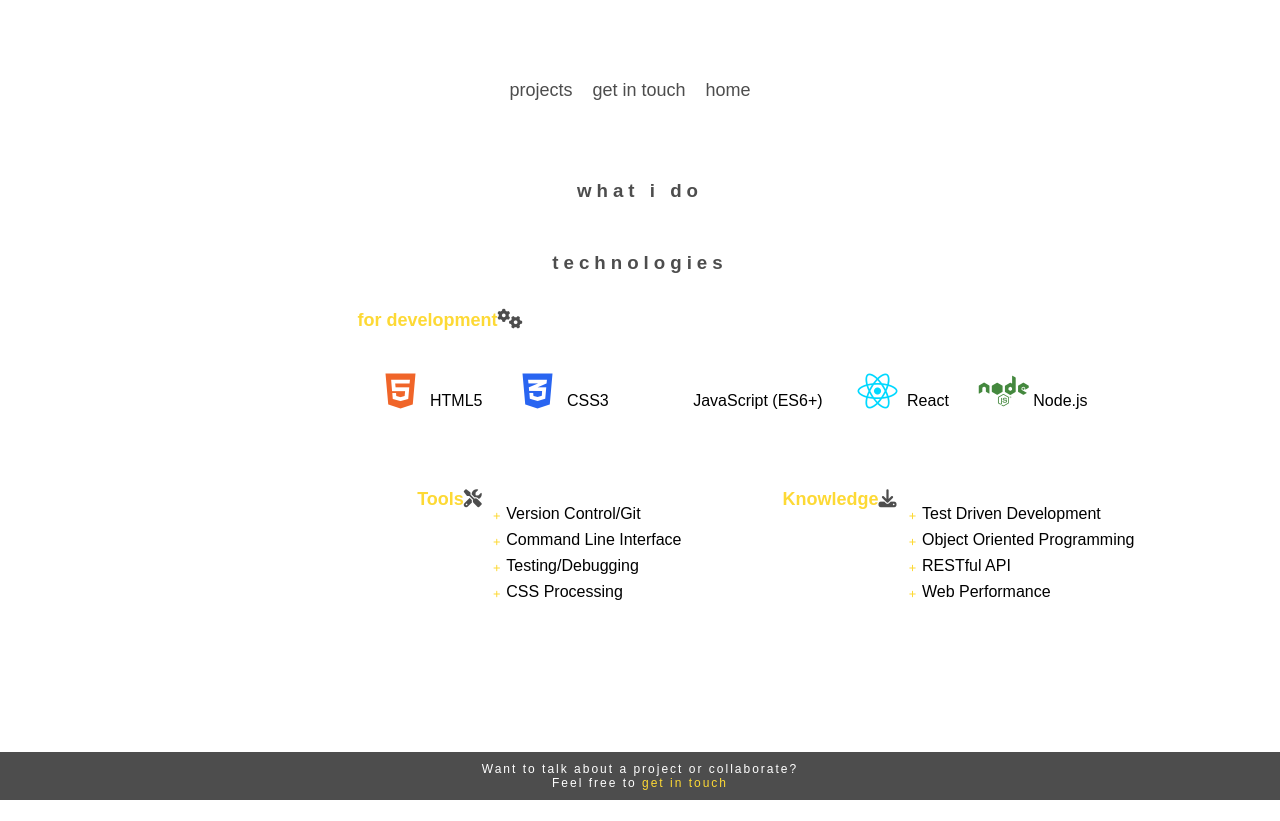
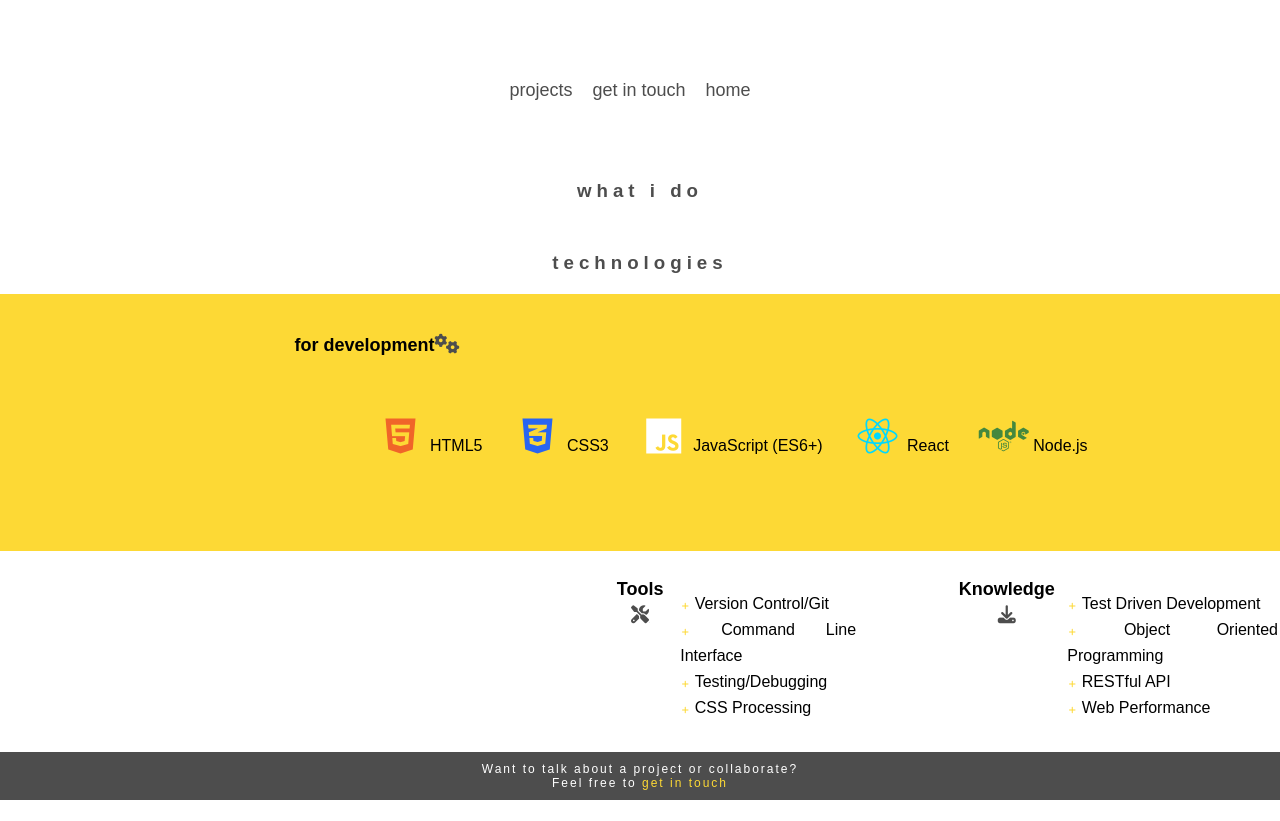
Before and after one commit to lebogangolifant/portfolio, a PHP site: page /skills.html in a window 1280 px wide. Before the commit the page ends 800 px from the top, so only its background shows below. Run offline with PHP 8.4, Linux system fonts and the light colour scheme; some libraries are stand-ins or nearby versions; some web fonts are replaced.

Commit message:
change style

```diff
--- a/style.css
+++ b/style.css
@@ -206,10 +206,6 @@ body {
   margin: 0 auto;
 }
 
-#services-bg-color {
-  background-color: #fdd935;
-  width: 100%;
-}
 
 .services ul {
   padding-top: 30px;
@@ -251,9 +247,15 @@ body {
   margin: 0 auto;
 }
 
+#techBackgroundColor {
+  background-color: #fdd935;
+  width: 100%;
+  padding: 5px 0;
+}
+
 .dev-h1 h1 {
-  color: #fdd935;
-  margin: 35px 400px 0 0;
+  color: #000;
+  margin: 35px 526px 0 0;
   font-size: 18px;
 }
 
@@ -264,7 +266,7 @@ body {
 }
 
 .development-stack {
-  margin: 40px 50px 90px 27%;
+  margin: 60px 50px 90px 27%;
   display: flex;
 }
 
@@ -281,7 +283,7 @@ body {
 /* tools & knowledge */
 .tools-knowledge {
   display: flex;
-  margin: 0 auto 50px 24%;
+  margin: 40px auto 50px 500px;
   padding: 0 1px 0 110px;
   line-height: 26px;
 }
@@ -289,7 +291,7 @@ body {
 /* tools */
 .tools-h1 {
   margin-top: -15px;
-  color: #fdd935;
+  color: #000;
   font-weight: bold;
   font-size: 18px;
 }
@@ -312,7 +314,7 @@ body {
 /*knowledge */
 .knowledge-h1 {
   margin-top: -15px;
-  color: #fdd935;
+  color: #000;
   font-size: 18px;
   padding: 0 1px 0 100px;
 }
```
